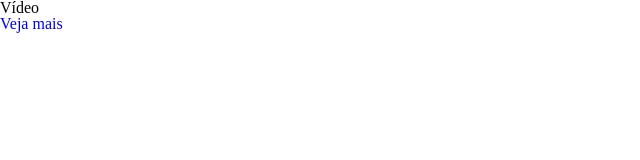
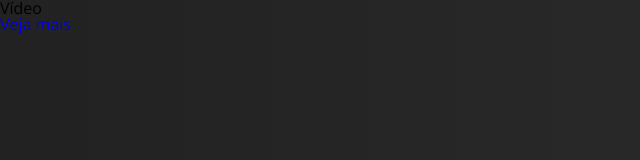
Before and after one commit to chelwillians/seox, a website: page index.html in a window 1280 px wide. Shown: the whole page, without its empty margins (0-640 px from the left). Drawn offline with nearby package versions, Linux system fonts and the light colour scheme; files that its build step writes are made by us from their sources.

Commit message:
style: adicionar font-family ao HTML e background ao body

```diff
--- a/src/sass/base/_base.scss
+++ b/src/sass/base/_base.scss
@@ -4,3 +4,11 @@
   max-width: $container;
   margin: 0 auto;
 }
+
+html *{
+  font-family: $font-family-primary
+}
+
+body{
+  background: $black-gradient;
+}
```
